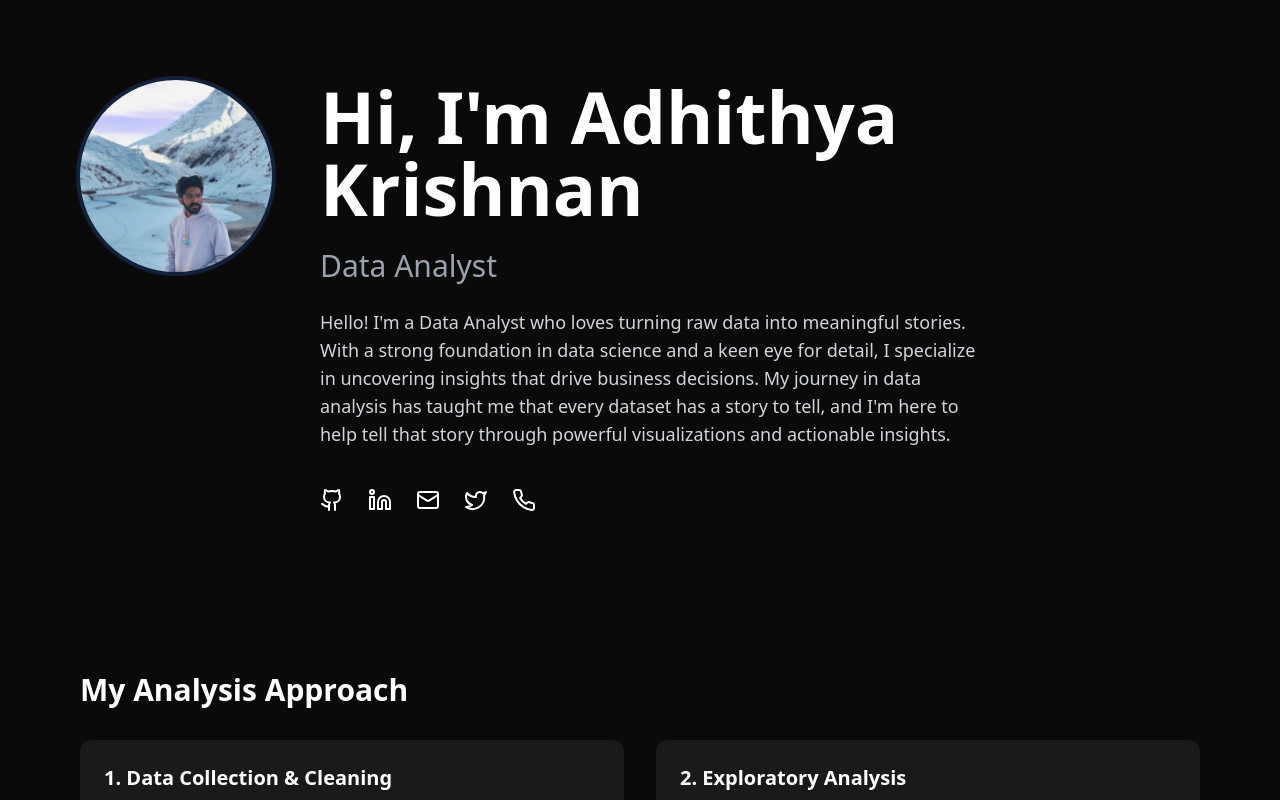
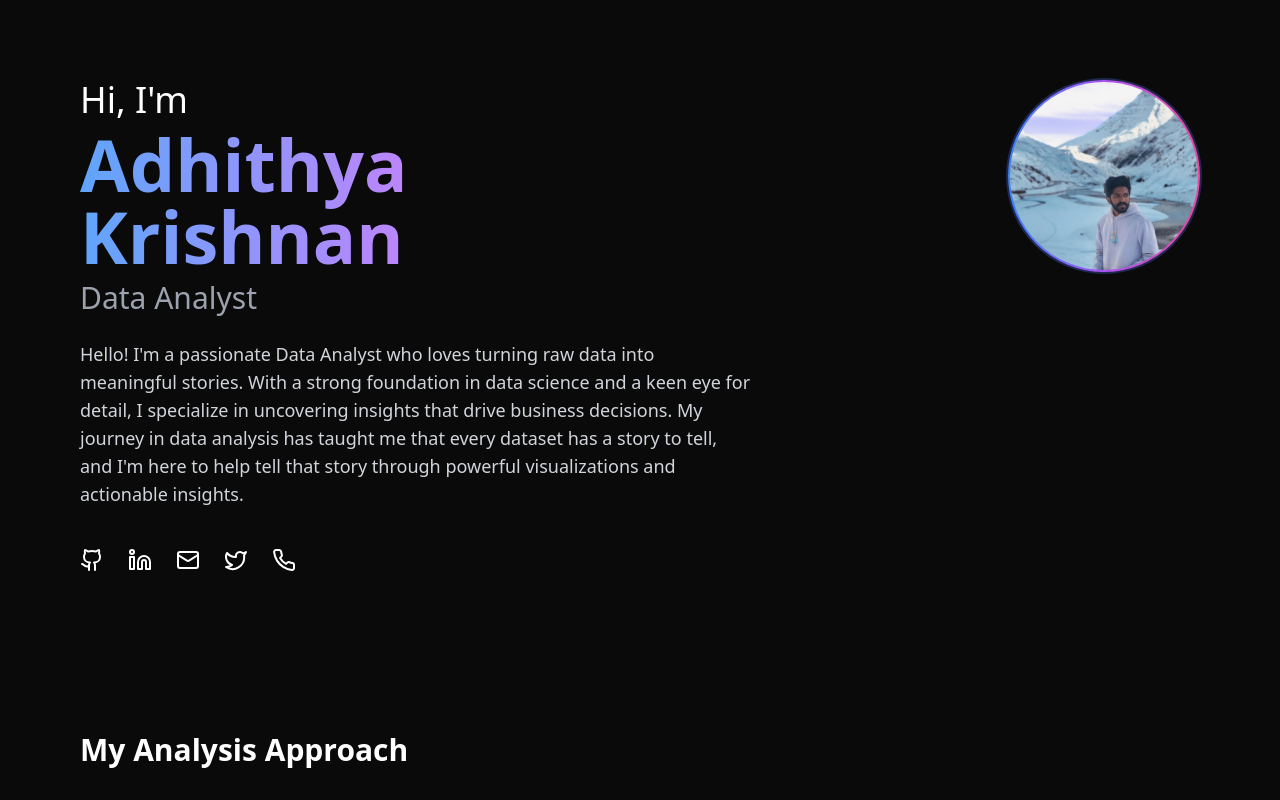
Before and after one commit to Adhithyakrishnan/My-Portfolio-Website, a React (Vite) app: page / in a window 1280 px wide. Shown: the top 800 px of the page. Built offline with nearby package versions, Linux system fonts and the light colour scheme.

Commit message:
Add files via upload

```diff
--- a/src/App.tsx
+++ b/src/App.tsx
@@ -7,25 +7,30 @@ function App() {
     <div className="min-h-screen bg-[#0a0a0a] text-white">
       {/* Hero Section */}
       <div className="max-w-6xl mx-auto px-4 py-20">
-        <div className="flex flex-col md:flex-row items-center md:items-start gap-12">
-          <div className="w-48 h-48 rounded-full overflow-hidden flex-shrink-0 ring-4 ring-blue-500/20">
+        <div className="flex flex-col md:flex-row-reverse items-center md:items-start gap-12 justify-between">
+          <div className="w-48 h-48 rounded-full overflow-hidden flex-shrink-0 ring-2 ring-[#4c6ef5]/30 bg-gradient-to-r from-blue-500 via-purple-500 to-pink-500 p-0.5">
             <img
               src={myProfile}
               alt="Profile"
-              className="w-full h-full object-cover"
+              className="w-full h-full object-cover rounded-full"
             />
           </div>
-          <div className="space-y-6 text-center md:text-left">
-            <h1 className="text-5xl md:text-7xl font-bold">
-              Hi, I'm Adhithya Krishnan
-            </h1>
-            <h2 className="text-2xl md:text-3xl text-gray-400">
-              Data Analyst
-            </h2>
-            <p className="text-lg max-w-2xl text-gray-300">
-              Hello! I'm a Data Analyst who loves turning raw data into meaningful stories. With a strong foundation in data science and a keen eye for detail, I specialize in uncovering insights that drive business decisions. My journey in data analysis has taught me that every dataset has a story to tell, and I'm here to help tell that story through powerful visualizations and actionable insights.
+          <div className="space-y-6 text-left max-w-2xl">
+            <div className="space-y-2">
+              <h2 className="text-4xl font-normal">Hi, I'm</h2>
+              <h1 className="text-6xl md:text-7xl font-bold bg-gradient-to-r from-blue-400 via-purple-400 to-pink-400 text-transparent bg-clip-text">
+                Adhithya
+                <br />
+                Krishnan
+              </h1>
+              <h2 className="text-2xl md:text-3xl text-gray-400 mt-4">
+                Data Analyst
+              </h2>
+            </div>
+            <p className="text-lg text-gray-300">
+              Hello! I'm a passionate Data Analyst who loves turning raw data into meaningful stories. With a strong foundation in data science and a keen eye for detail, I specialize in uncovering insights that drive business decisions. My journey in data analysis has taught me that every dataset has a story to tell, and I'm here to help tell that story through powerful visualizations and actionable insights.
             </p>
-            <div className="flex space-x-6 pt-4 justify-center md:justify-start">
+            <div className="flex space-x-6 pt-4">
               <a href="https://github.com/Adhithyakrishnan" className="hover:text-blue-400 transition-colors">
                 <Github size={24} />
               </a>
```
